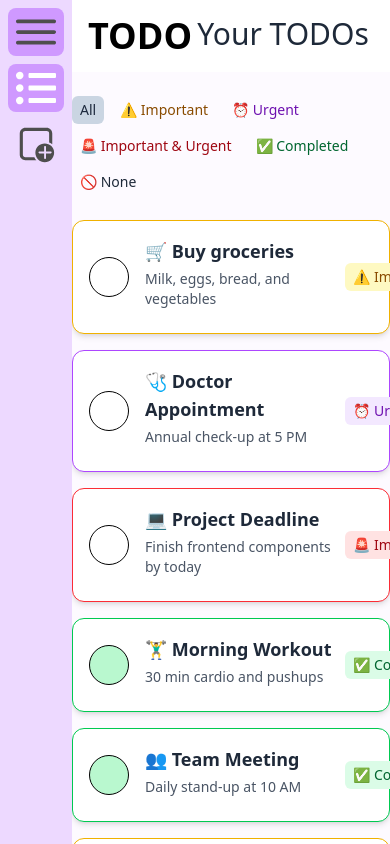
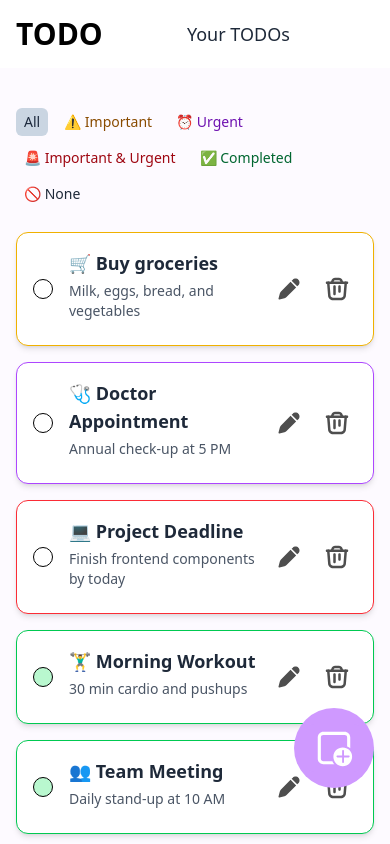
Before and after one commit to sahil-verma-9696/reactjs-todo-list, a React (Vite) app: page / in a window 390 px wide. Built offline with nearby package versions, Linux system fonts and the light colour scheme.

Commit message:
make design responsive

```diff
--- a/src/App.jsx
+++ b/src/App.jsx
@@ -3,6 +3,7 @@ import Header from "./components/layout/Header";
 import Sidebar from "./components/layout/Sidebar";
 import CreateTodo from "./pages/CreateTodo";
 import YourTodos from "./pages/YourTodos";
+import { FloatingBtn } from "./components/ui/Button";
 
 function App() {
   const [page, setPage] = useState("todos");
@@ -18,6 +19,7 @@ function App() {
 
   return (
     <div className="flex dark:bg-[#171717]">
+      <FloatingBtn setPage={setPage} page={page}/>
       <Sidebar setPage={setPage} page={page} />
       <div className="h-screen flex-1 flex flex-col bg-[#FDFAFF] overflow-y-auto">
         <Header title={titles[page]} />
--- a/src/components/icons/AddTodoIcon.jsx
+++ b/src/components/icons/AddTodoIcon.jsx
@@ -8,7 +8,7 @@ const AddTodoIcon = ({ styles, ...props }) => {
     >
       <AddTodoSvg
         className={`w-10 ${
-          styles.includes("bg-[#CF99FF]") ? "text-white" : "text-[#4E4E4E]"
+          styles?.includes("bg-[#CF99FF]") ? "text-white" : "text-[#4E4E4E]"
         } hover:text-white`}
       />
     </div>
--- a/src/components/icons/ListIcon.jsx
+++ b/src/components/icons/ListIcon.jsx
@@ -8,7 +8,7 @@ const ListIcon = ({ styles, ...props }) => {
     >
       <ListSvg
         className={`w-10 ${
-          styles.includes("bg-[#CF99FF]") ? "text-white" : "text-[#4E4E4E]"
+          styles?.includes("bg-[#CF99FF]") ? "text-white" : "text-[#4E4E4E]"
         } hover:text-white`}
       />
     </div>
--- a/src/components/layout/Header.jsx
+++ b/src/components/layout/Header.jsx
@@ -2,9 +2,9 @@ import React from "react";
 
 const Header = ({ title = "create your TODO" }) => {
   return (
-    <header className="flex justify-between p-4 sticky top-0 bg-white dark:bg-[#171717]">
-      <h1 className="text-4xl font-bold dark:text-white">TODO</h1>
-      <h2 className="capitalize text-3xl text-gray-800 dark:text-gray-300">{title}</h2>
+    <header className="flex items-center justify-between p-4 sticky top-0 bg-white dark:bg-[#171717]">
+      <h1 className="text-4xl font-bold dark:text-white max-sm:text-3xl max-sm:font-semibold">TODO</h1>
+      <h2 className="capitalize text-3xl text-gray-800 dark:text-gray-300 max-sm:text-lg">{title}</h2>
       <div></div>
     </header>
   );
--- a/src/components/layout/Sidebar.jsx
+++ b/src/components/layout/Sidebar.jsx
@@ -4,7 +4,7 @@ import ListIcon from "../icons/ListIcon";
 import AddTodoIcon from "../icons/AddTodoIcon";
 const Sidebar = ({ setPage, page }) => {
   return (
-    <aside className="h-screen bg-[#EDD9FF] dark:bg-black p-2 flex flex-col gap-2">
+    <aside className="h-screen bg-[#EDD9FF] dark:bg-[#171717] border border-r-[#242424] p-2 flex flex-col gap-2 max-sm:hidden">
       <HamburgerIcon />
       <ListIcon
         styles={page === "todos" ? "bg-[#CF99FF] dark:bg-[#242424]" : ""}
--- a/src/components/ui/Button.jsx
+++ b/src/components/ui/Button.jsx
@@ -1,3 +1,6 @@
+import AddTodoIcon from "../icons/AddTodoIcon";
+import ListIcon from "../icons/ListIcon";
+
 export function AddTodoBtn() {
   return (
     <button className="w-fit bg-[#CF99FF] dark:bg-[#242424] dark:text-white cursor-pointer text-white font-bold px-4 py-1 rounded-lg">
@@ -5,3 +8,22 @@ export function AddTodoBtn() {
     </button>
   );
 }
+
+export function FloatingBtn({ setPage, page }) {
+  const handleClick = () => {
+    setPage(page === "create" ? "todos" : "create");
+  };
+
+  return (
+    <button
+      onClick={handleClick}
+      className="fixed bottom-14 right-4 size-20 flex justify-center items-center text-5xl font-thin bg-[#CF99FF] dark:bg-[#242424] dark:text-white cursor-pointer text-white rounded-full"
+    >
+      {page === "create" ? (
+        <ListIcon styles="bg-[#CF99FF] dark:bg-[#242424]" />
+      ) : (
+        <AddTodoIcon styles="bg-[#CF99FF] dark:bg-[#242424]" />
+      )}
+    </button>
+  );
+}
--- a/src/components/your-todo/CheckBox.jsx
+++ b/src/components/your-todo/CheckBox.jsx
@@ -5,7 +5,7 @@ const CheckBox = ({ todo }) => {
     <div
       className={`size-10 rounded-full border dark:border-white cursor-pointer ${
         todo.label === "completed" ? "bg-green-200" : ""
-      }`}
+      } max-sm:size-5`}
     ></div>
   );
 };
--- a/src/components/your-todo/LabelOptions.jsx
+++ b/src/components/your-todo/LabelOptions.jsx
@@ -12,7 +12,7 @@ const LabelOptions = ({ todo }) => {
     none: { emoji: "🚫", text: "None", color: "gray" },
   };
   return (
-    <div className="w-50 flex items-center">
+    <div className="w-50 flex items-center max-sm:hidden">
       <Label color={filterConfig[todo.label].color} active={true}>
         {filterConfig[todo.label].emoji && `${filterConfig[todo.label].emoji} `}
         <span className="text-nowrap">{filterConfig[todo.label].text}</span>
--- a/src/components/your-todo/Todo.jsx
+++ b/src/components/your-todo/Todo.jsx
@@ -18,6 +18,7 @@ const Todo = ({ todo }) => {
     <div
       className={`dark:bg-[#171717] cursor-pointer flex items-center justify-between bg-white shadow-md p-4 rounded-xl border hover:border-black hover:bg-purple-50 dark:hover:dark:bg-[#242424] dark:hover:border-white transition-all
       ${getBorderColor[todo.label]}
+
      `}
     >
       <div className="flex items-center gap-4 ">
--- a/src/pages/CreateTodo.jsx
+++ b/src/pages/CreateTodo.jsx
@@ -18,7 +18,7 @@ const filterConfig = {
 };
 const CreateTodo = () => {
   return (
-    <div className="flex-1 flex justify-center items-center dark:bg-[#171717]">
+    <div className="max-sm:p-4 flex-1 flex justify-center items-center dark:bg-[#171717]">
       <div className="w-100">
         <section>
           <h2 className="text-3xl dark:text-white">Labels</h2>
--- a/src/pages/YourTodos.jsx
+++ b/src/pages/YourTodos.jsx
@@ -21,7 +21,7 @@ const YourTodos = () => {
   };
 
   return (
-    <div className="flex-1 dark:bg-[#171717]">
+    <div className="flex-1 dark:bg-[#171717] max-sm:p-4">
       <div className="w-fit mx-auto">
         {/* Filter labels */}
         <section className="my-6 flex items-center flex-wrap gap-2">
```
